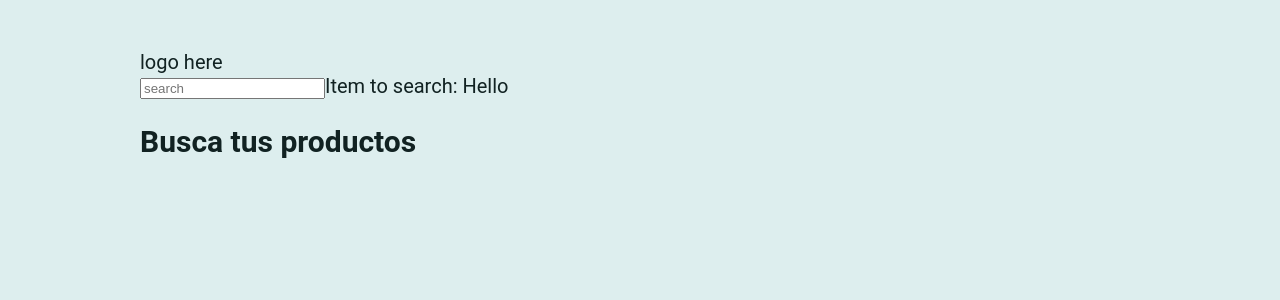
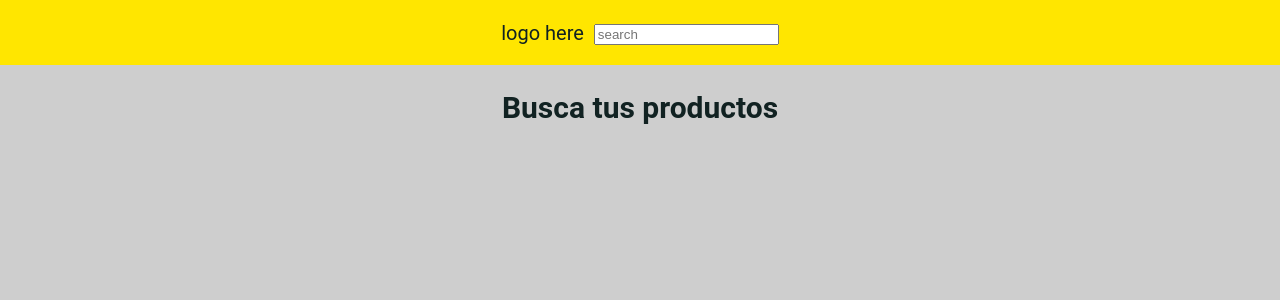
Before and after one commit to diegoferhu/test-meli, a React app: page / in a window 1280 px wide. Shown: the top 300 px of the page. Built offline with nearby package versions, Linux system fonts and the light colour scheme; the HTML template or start-up script is replaced by a standard one.

Commit message:
:lipstick: Add header styles

```diff
--- a/src/shared/components/Header.js
+++ b/src/shared/components/Header.js
@@ -4,7 +4,7 @@ import Search from "./Search";
 const Header = () => {
   return (
     <div className="header">
-      <div> logo here</div>
+      <div className="header__log"> logo here</div>
       <Search />
     </div>
   );
--- a/src/shared/components/Search.js
+++ b/src/shared/components/Search.js
@@ -21,7 +21,6 @@ const Search = () => {
           placeholder="search"
           onKeyDown={handlerSearch}
         />
-        Item to search: {search}
       </form>
     </div>
   );
--- a/src/shared/styles.css
+++ b/src/shared/styles.css
@@ -1,7 +1,8 @@
 
 :root {
   --black: #122;
-  --white: #dee;
+  --white: #cecece;
+  --yellow: #ffe600;
 }
 
 *,
@@ -29,6 +30,25 @@ body {
 
 .container {
   margin: 0 auto;
-  max-width: 1100px;
-  padding: 50px;
+  width: 100%;
 }
+
+.header {
+  display: flex;
+  justify-content: center;
+  align-items: center;
+  width: 100%;
+  padding: 20px;
+  background: var(--yellow);
+}
+
+.header__log{
+  margin-right: 10px;
+}
+
+.layout {
+  display: flex;
+  justify-content: center;
+  align-items: center;
+  flex-direction: column;
+}
```
